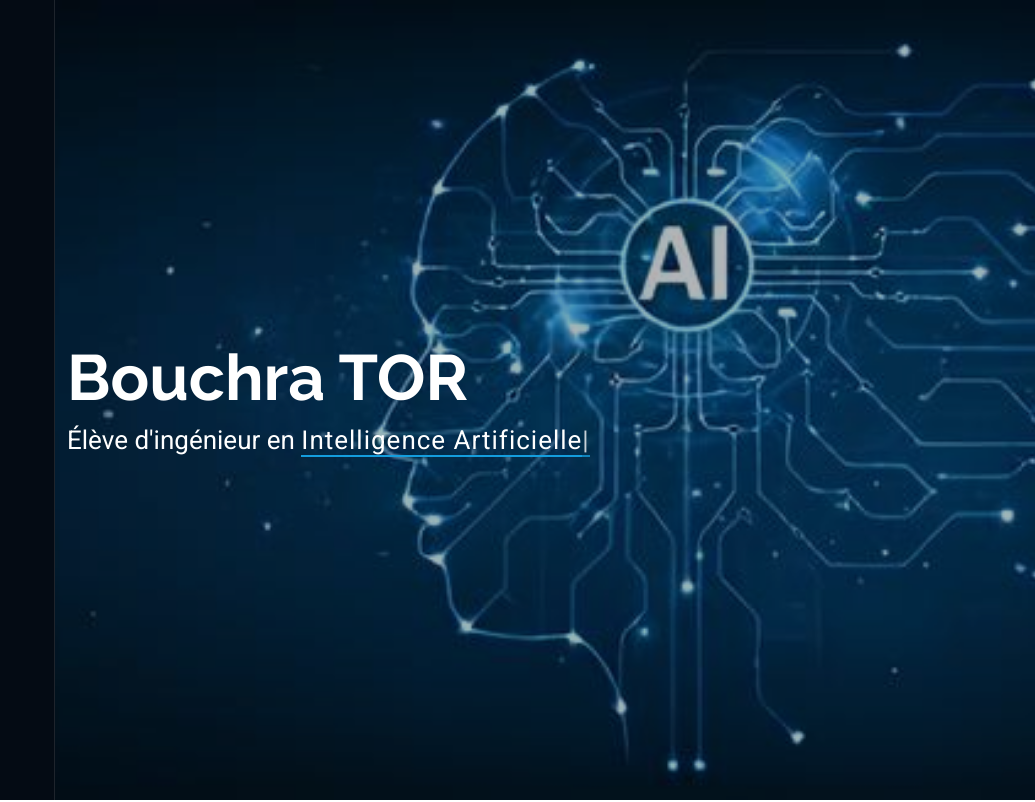
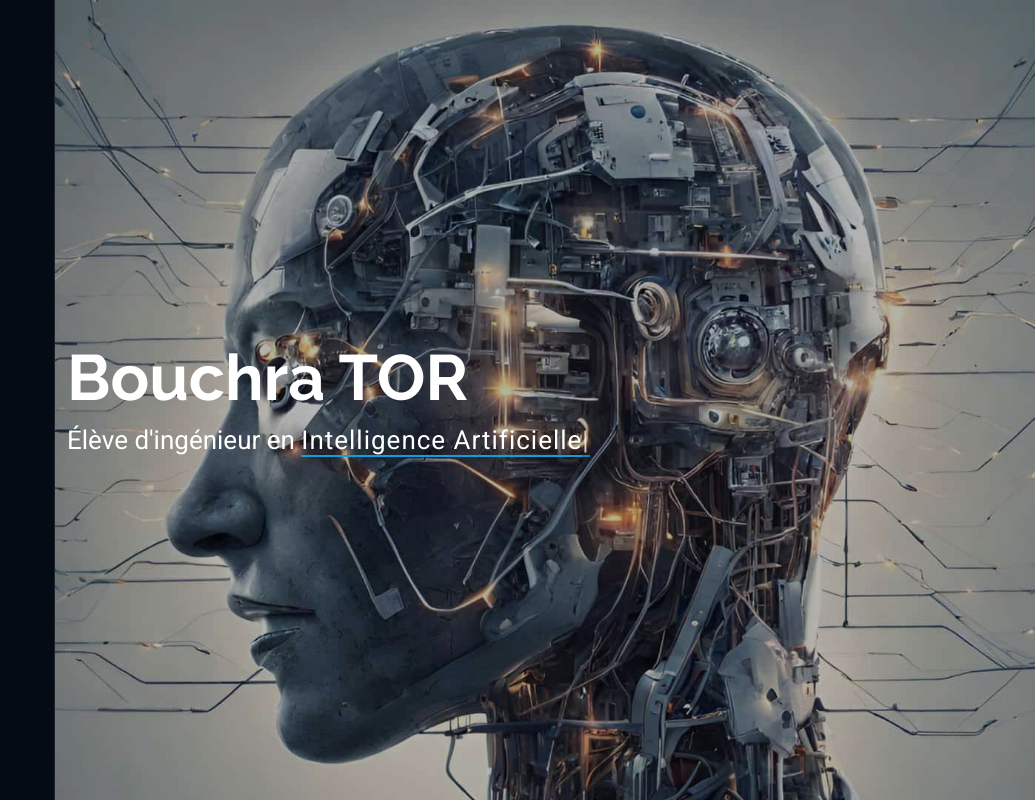
Before and after one commit to BOUCHRATOR/portfolio.github.io, a plain HTML site: page index.html in a window 1280 px wide. Shown: the top 802 px of the page, 245-1280 px from the left. Drawn offline with Linux system fonts and the light colour scheme.

Commit message:
Update index.html

```diff
--- a/index.html
+++ b/index.html
@@ -77,7 +77,7 @@
     <!-- Hero Section -->
     <section id="hero" class="hero section dark-background">
 
-      <img src="images.jpeg" alt="" data-aos="fade-in" class="">
+      <img src="ai.jpg" alt="" data-aos="fade-in" class="">
 
       <div class="container" data-aos="fade-up" data-aos-delay="100">
         <h2>Bouchra TOR</h2>
```
